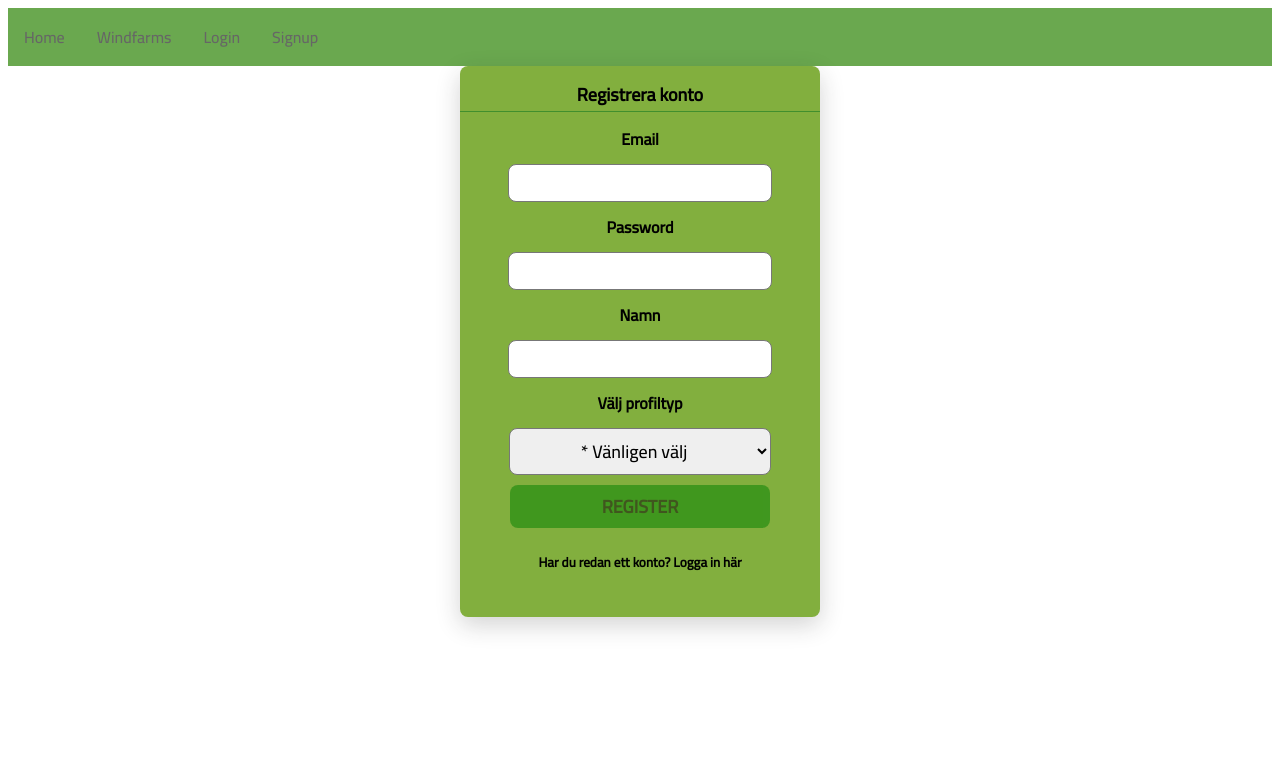
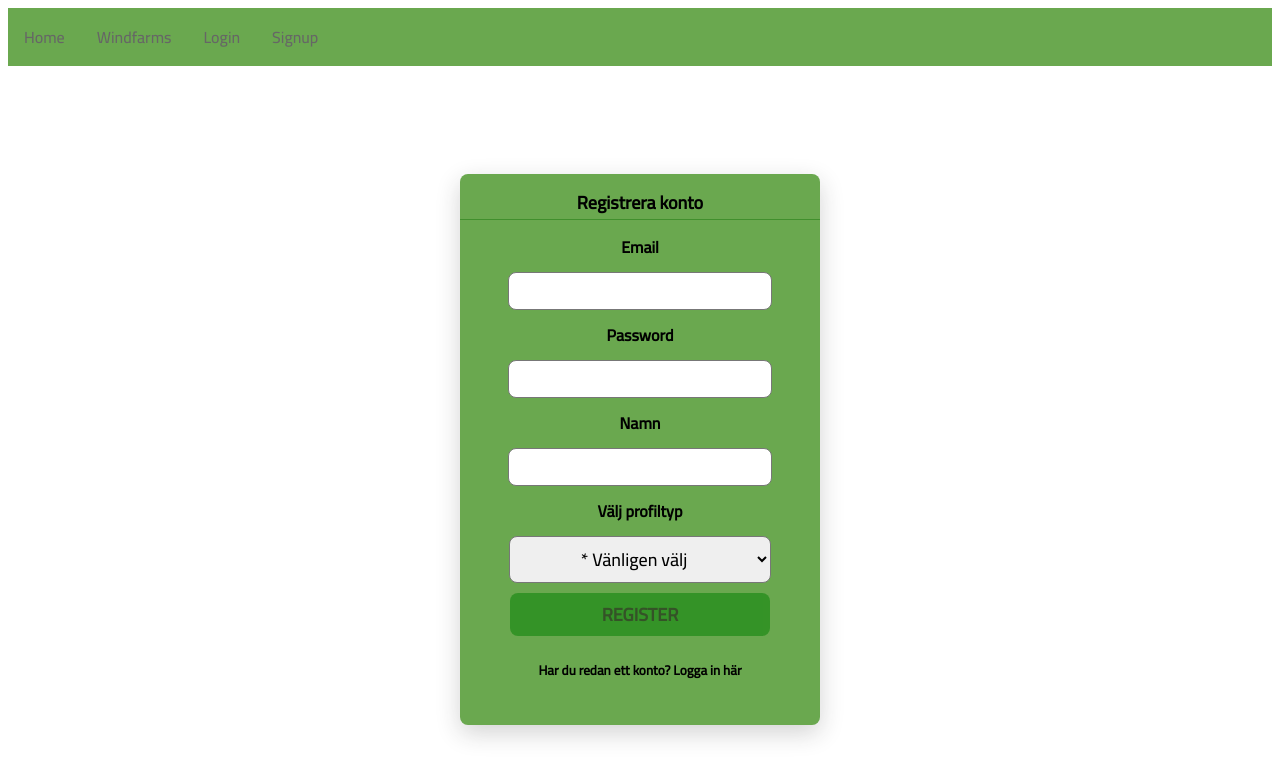
Before and after one commit to leantrim/windbooking-frontend, a React (Create React App) app: page /Signup in a window 1280 px wide. Shown: the top 778 px of the page. Built offline with nearby package versions, Linux system fonts and the light colour scheme.

Commit message:
changed background color on signup form

```diff
--- a/src/styles/Login.css
+++ b/src/styles/Login.css
@@ -13,6 +13,7 @@
   background-color: #6aa84f;
   text-align: center;
   font-weight: 900;
+  margin-top: 30%;
 }
 
 .login-signup-title {
--- a/src/styles/Signup.css
+++ b/src/styles/Signup.css
@@ -10,9 +10,10 @@
   box-shadow: rgba(34, 36, 37, 0.2) 0px 8px 24px;
   border-radius: 8px;
   padding-bottom: 20px;
-  background-color: #82af3e;
+  background-color: #6aa84f;
   text-align: center;
   font-weight: 900;
+  margin-top: 30%;
 }
 
 .register-signup-title {
```
